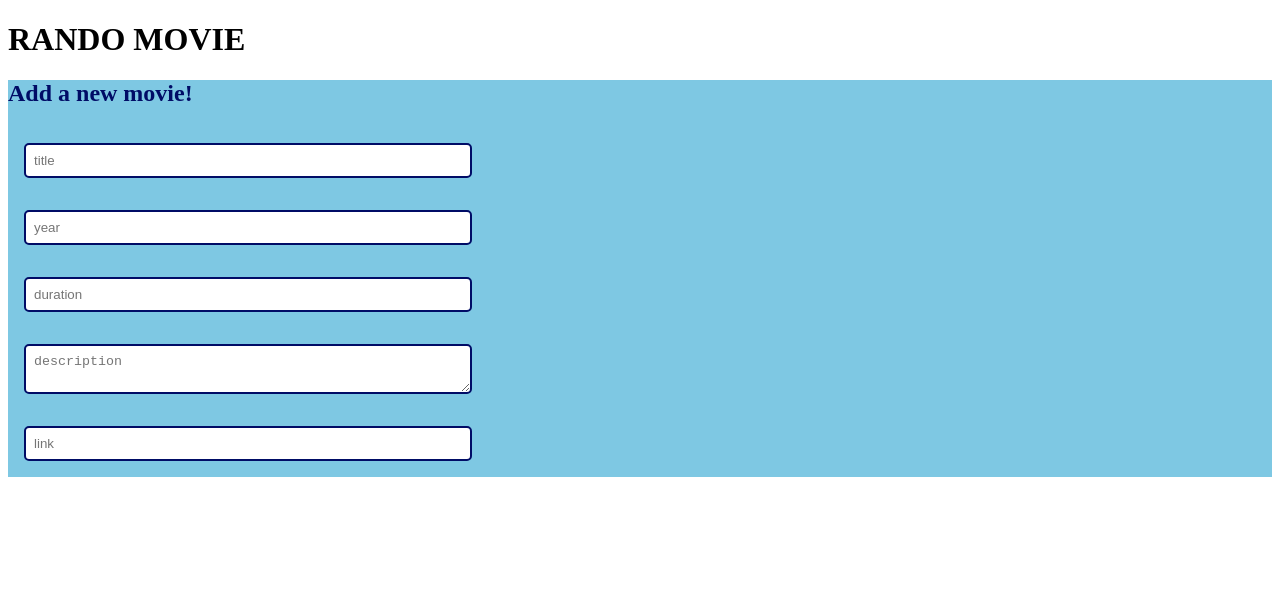
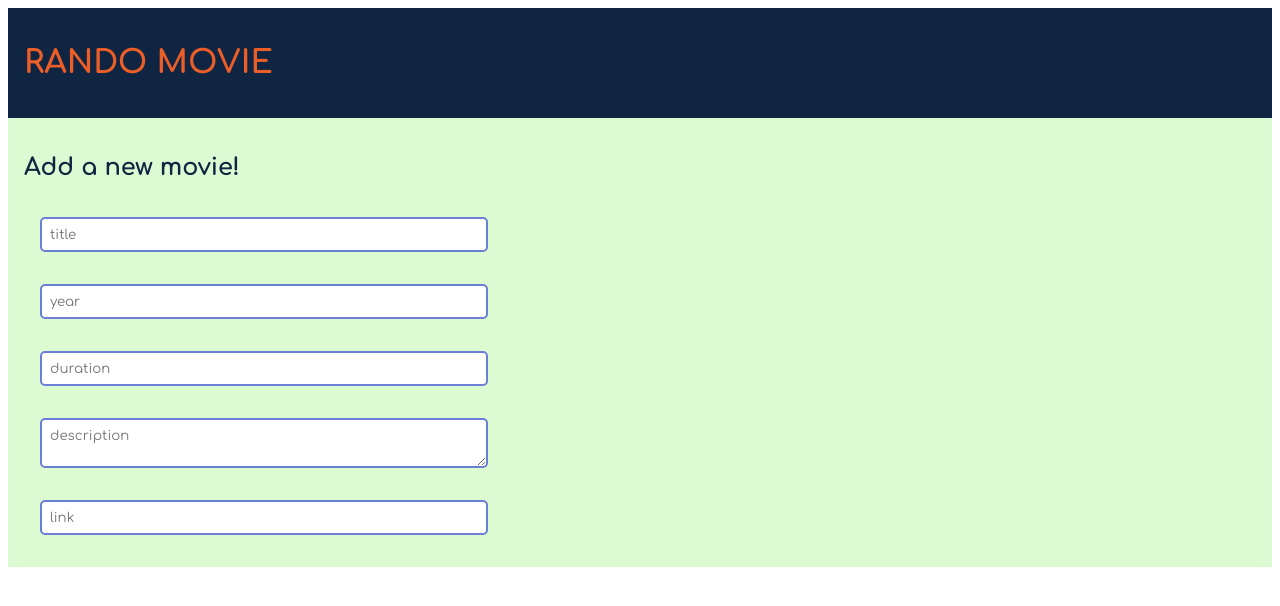
Before and after one commit to Maggie-Boyse/rando-movie, a React (Create React App) app: page / in a window 1280 px wide. Shown: the top 606 px of the page. Built offline with nearby package versions, Linux system fonts and the light colour scheme.

Commit message:
0.4 typography and colours

```diff
--- a/src/App.js
+++ b/src/App.js
@@ -1,10 +1,10 @@
-import "./App.css";
+import "./App.scss";
 import Header from "../src/components/header/header";
 import Form from "./components/movieForm/movieForm";
 
 function App() {
   return (
-    <div className="App">
+    <div className="home-page">
       <Header />
       <Form />
     </div>
--- /dev/null
+++ b/src/App.scss
@@ -0,0 +1,5 @@
+@use "../src/styles/partials/global" as *;
+
+.home-page {
+  font-family: "Comfortaa";
+}
--- a/src/components/header/header.js
+++ b/src/components/header/header.js
@@ -1,11 +1,11 @@
-// import "../header/header.scss";
+import "../header/header.scss";
 // import { API_URL } from "../../utils/api";
 // import { Link } from "react-router-dom";
 
 const Header = () => {
   return (
     <header className="header">
-      <h1>RANDO MOVIE</h1>
+      <h1 className="header__title">RANDO MOVIE</h1>
     </header>
   );
 };
--- a/src/components/header/header.scss
+++ b/src/components/header/header.scss
@@ -0,0 +1,12 @@
+@use "../../styles/partials/global" as *;
+
+.header {
+  background-color: $oxford-blue;
+  font-family: "Comfortaa";
+  padding: 1rem;
+  align-items: center;
+  &__title {
+    color: $flame;
+    font-weight: 700;
+  }
+}
--- a/src/components/movieForm/movieForm.css
+++ b/src/components/movieForm/movieForm.css
@@ -2,5 +2,5 @@ form {
   background-color: #7ec8e3;
 }
 form__main-title {
-  color: #000c66;
-}/*# sourceMappingURL=movieForm.css.map */
+  color: $glaucous;
+} /*# sourceMappingURL=movieForm.css.map */
--- a/src/components/movieForm/movieForm.scss
+++ b/src/components/movieForm/movieForm.scss
@@ -1,7 +1,11 @@
+@use "../../styles/partials/global" as *;
+
 .form {
-  background-color: #7ec8e3;
+  background-color: $nyanza;
+  font-family: "Comfortaa";
+  padding: 1rem;
   &__main-title {
-    color: #000c66;
+    color: $oxford-blue;
   }
   &__input-fields {
     display: flex;
@@ -12,56 +16,71 @@
     margin: 1rem;
     padding: 0.5rem;
     border-radius: 5px;
-    border-color: #000c66;
+    border-color: $glaucous;
     border-style: solid;
     &:focus {
       border-color: #0000ff;
       outline: none;
+    }
+    &::placeholder {
+      font-family: "Comfortaa";
     }
   }
   &__year {
     margin: 1rem;
     padding: 0.5rem;
     border-radius: 5px;
-    border-color: #000c66;
+    border-color: $glaucous;
     border-style: solid;
     &:focus {
       border-color: #0000ff;
       outline: none;
+    }
+    &::placeholder {
+      font-family: "Comfortaa";
     }
   }
   &__duration {
     margin: 1rem;
     padding: 0.5rem;
     border-radius: 5px;
-    border-color: #000c66;
+    border-color: $glaucous;
     border-style: solid;
     &:focus {
       border-color: #0000ff;
       outline: none;
+    }
+    &::placeholder {
+      font-family: "Comfortaa";
     }
   }
   &__description {
     margin: 1rem;
     padding: 0.5rem;
     border-radius: 5px;
-    border-color: #000c66;
+    border-color: $glaucous;
     border-style: solid;
     border-width: 2px;
     &:focus {
-      border-color: #0000ff;
+      border-color: $oxford-blue;
       outline: none;
+    }
+    &::placeholder {
+      font-family: "Comfortaa";
     }
   }
   &__link {
     margin: 1rem;
     padding: 0.5rem;
     border-radius: 5px;
-    border-color: #000c66;
+    border-color: $glaucous;
     border-style: solid;
     &:focus {
       border-color: #0000ff;
       outline: none;
     }
+    &::placeholder {
+      font-family: "Comfortaa";
+    }
   }
 }
--- /dev/null
+++ b/src/styles/partials/_global.scss
@@ -0,0 +1,35 @@
+@font-face {
+  font-family: "Comfortaa";
+  src: url("../../assets/font/Comfortaa-VariableFont_wght.ttf");
+  font-weight: 300;
+  font-style: light;
+}
+@font-face {
+  font-family: "Comfortaa";
+  src: url("../../assets/font/Comfortaa-VariableFont_wght.ttf");
+  font-weight: 400;
+  font-style: normal;
+}
+@font-face {
+  font-family: "Comfortaa";
+  src: url("../../assets/font/Comfortaa-VariableFont_wght.ttf");
+  font-weight: 500;
+  font-style: medium;
+}
+@font-face {
+  font-family: "Comfortaa";
+  src: url("../../assets/font/Comfortaa-VariableFont_wght.ttf");
+  font-weight: 600;
+}
+@font-face {
+  font-family: "Comfortaa";
+  src: url("../../assets/font/Comfortaa-VariableFont_wght.ttf");
+  font-weight: 700;
+  font-style: bold;
+}
+
+$oxford-blue: #102542;
+$glaucous: #6b7fd7;
+$non-photo-blue: #bcedf6;
+$nyanza: #ddfbd2;
+$flame: #eb5e28;
```
Also changed, not shown: src/App.css (deleted), src/assets/font/Comfortaa-VariableFont_wght.ttf (added), src/assets/font/OFL.txt (added), 1 other file (tests, documents, lock files or other folders).
